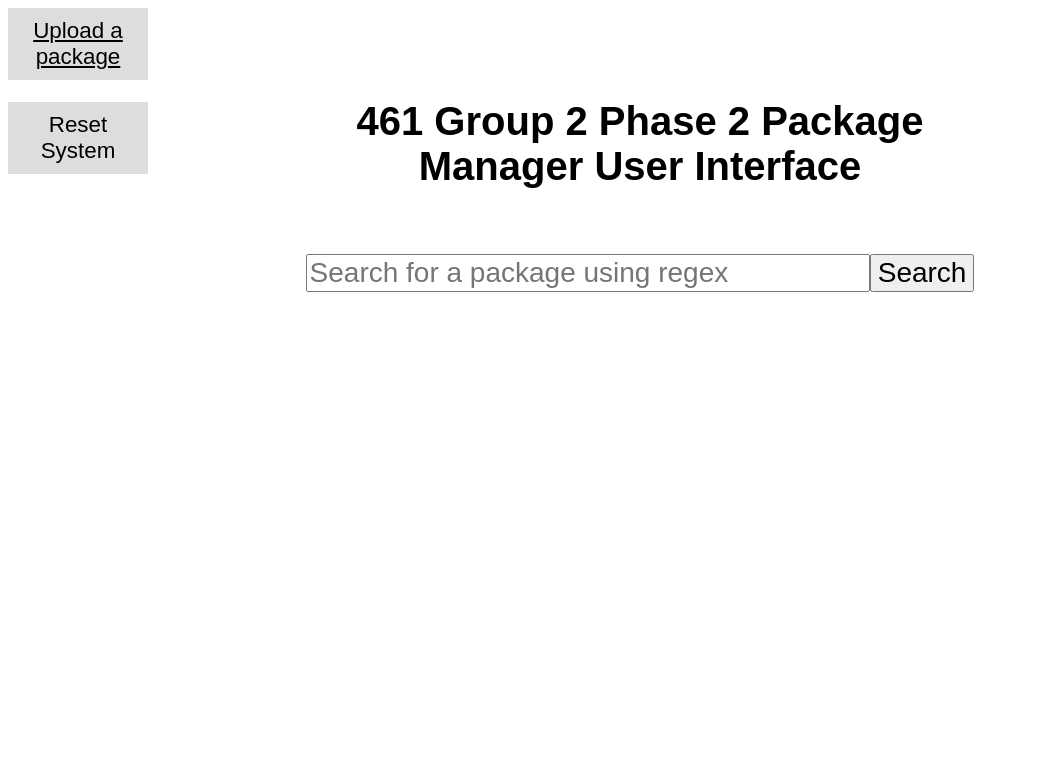
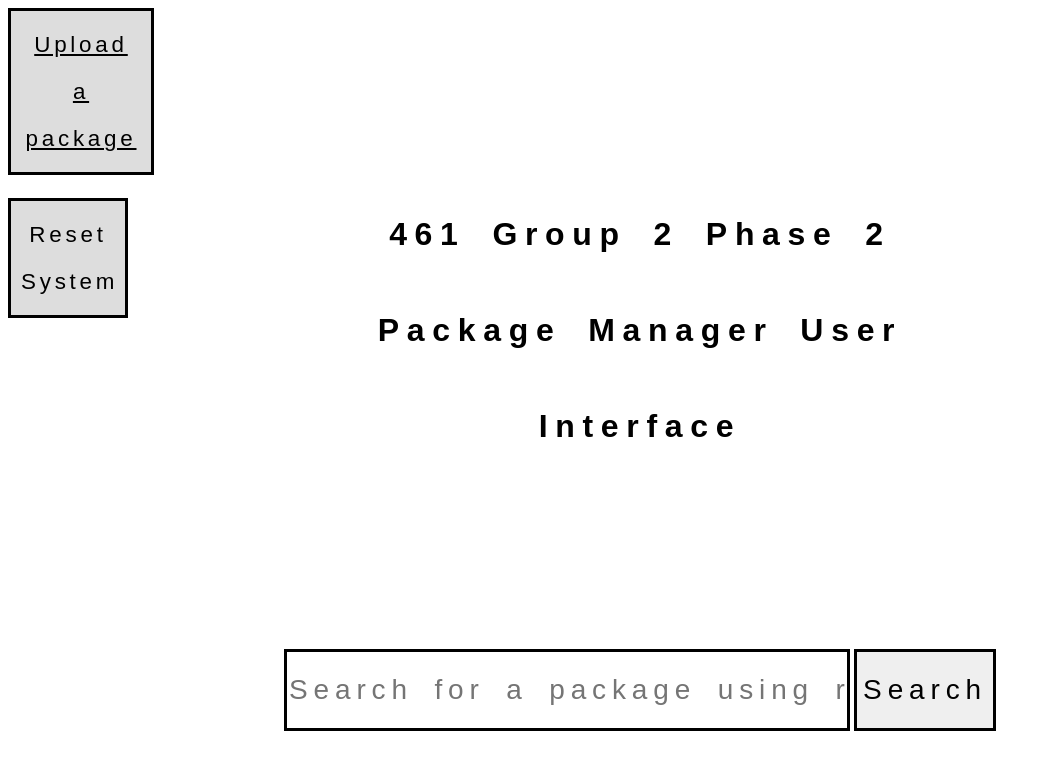
Before and after one commit to mghera02/461Group2Phase2, a Vue app in the folder 461Phase2/: page / in a window 1280 px wide. Shown: the top 770 px of the page, without its empty margins (0-1051 px from the left). Built offline with nearby package versions, Linux system fonts and the light colour scheme.

Commit message:
added ADA compliacne

```diff
--- a/461Phase2/src/assets/css/packageContainer.css
+++ b/461Phase2/src/assets/css/packageContainer.css
@@ -5,16 +5,29 @@
     display: flex;
     flex-direction: row;
     justify-content: space-between;
+    border-width: 3px;
+    border-color: black;
+    border: solid;
+    font-size: 1.4em;
+    word-spacing: 0.224em; /* .16 times size */
+    line-height: 2.1em; /* 1.5 times size */
+    letter-spacing: .168em;/* .12 times size */
 }
 
 .metricScore {
     margin-right: 1vw;
     margin-top: .5vw;
     font-size: 1.2em;
+    word-spacing: 0.192em; /* .16 times size */
+    line-height: 1.8em; /* 1.5 times size */
+    letter-spacing: .144em;/* .12 times size */
 }
 
 .packageTitle {
     font-size: 2em;
     margin-left: 20px;
     margin-top: 10px;
+    word-spacing: 0.32em; /* .16 times size */
+    line-height: 3em; /* 1.5 times size */
+    letter-spacing: .24em;/* .12 times size */
 }
--- a/461Phase2/src/assets/css/search.css
+++ b/461Phase2/src/assets/css/search.css
@@ -2,7 +2,19 @@
     position: relative;
     font-size: 1.75em;
     display: flex;
-    top: -5vw;
+    border-width: 3px;
+    border-color: black;
+    border: solid;
+    word-spacing: 0.28em; /* .16 times size */
+    line-height: 2.625em; /* 1.5 times size */
+    letter-spacing: .21em;/* .12 times size */
+}
+
+#searchBtn:focus {
+    color: red;
+    border-color: red;
+    border: solid;
+    border-width: 6px;
 }
 
 #searchBar {
@@ -10,7 +22,20 @@
     width:44%;
     font-size: 1.75em;
     display: flex;
-    top: -5vw;
+    border-width: 3px;
+    border-color: black;
+    border: solid;
+    margin-right: 4px;
+    word-spacing: .28em; /* .16 times size */
+    line-height: 2.625em; /* 1.5 times size */
+    letter-spacing: .21em;/* .12 times size */
+}
+
+#searchBar:focus {
+    color: red;
+    border-color: red;
+    border: solid;
+    border-width: 6px;
 }
 
 #topNav {
@@ -25,6 +50,64 @@
     justify-content: center;
 }
 
+#packages:focus {
+    color: red;
+    border-color: red;
+    border: solid;
+    border-width: 6px;
+}
+
+@media (max-width: 800px) {
+    .title {
+        text-align:center;
+        font-size: 1.4em;
+        font-family: Arial;
+        width: 70vw;
+        margin-left:auto;
+        margin-right:auto;
+        position: relative;
+        top: -4vw;
+        word-spacing: 0.224em; /* .16 times size */
+        line-height: 2.1em; /* 1.5 times size */
+        letter-spacing: .168em;/* .12 times size */
+    }
+
+    .goToBtn {
+        position: relative;
+        background: #ddd;
+        display: block;
+        width: 120px;
+        padding: 10px;
+        text-align:center;
+        color: black;
+        font-family: Arial;
+        font-size: 1.1em;
+        margin-bottom: 1em;
+        cursor: pointer;
+        border-width: 3px;
+        border-color: black;
+        border: solid;
+        word-spacing: 0.176em; /* .16 times size */
+        line-height: 1.65em; /* 1.5 times size */
+        letter-spacing: .132em;/* .12 times size */
+    }
+}
+
+@media (min-width: 800px) {
+    .title {
+        text-align:center;
+        font-size: 2em;
+        font-family: Arial;
+        width: 50vw;
+        margin-left:auto;
+        margin-right:auto;
+        position: relative;
+        top: -12vw;
+        word-spacing: 0.32em; /* .16 times size */
+        line-height: 3em; /* 1.5 times size */
+        letter-spacing: .24em;/* .12 times size */
+    }
+
     .goToBtn {
         position: relative;
         background: #ddd;
@@ -37,15 +120,18 @@
         font-size: 1.4em;
         margin-bottom: 1em;
         cursor: pointer;
+        border-width: 3px;
+        border-color: black;
+        border: solid;
+        word-spacing: 0.224em; /* .16 times size */
+        line-height: 2.1em; /* 1.5 times size */
+        letter-spacing: .168em;/* .12 times size */
+    }
 }
 
-.title {
-    text-align:center;
-    font-size: 2.5em;
-    font-family: Arial;
-    width: 50vw;
-    margin-left:auto;
-    margin-right:auto;
-    position: relative;
-    top: -8vw;
+.goToBtn:focus {
+    color: red;
+    border-color: red;
+    border: solid;
+    border-width: 6px;
 }
--- a/461Phase2/src/assets/css/uploadDownload.css
+++ b/461Phase2/src/assets/css/uploadDownload.css
@@ -7,6 +7,9 @@
     margin-right:auto;
     position: relative;
     top: -5vw;
+    word-spacing: 0.4em; /* .16 times size */
+    line-height: 3.75em; /* 1.5 times size */
+    letter-spacing: .3em;/* .12 times size */
 }
 
 .backBtn {
@@ -19,4 +22,64 @@
     color: black;
     font-family: Arial;
     font-size: 1.4em;
+    word-spacing: 0.224em; /* .16 times size */
+    line-height: 2.1em; /* 1.5 times size */
+    letter-spacing: .168em;/* .12 times size */
 }
+
+.backBtn:focus {
+    color: red;
+    border-color: red;
+    border: solid;
+    border-width: 6px;
+}
+
+.btn {
+    border-width: 3px;
+    border-color: black;
+    border: solid;
+    font-size: 1.4em;
+    background: #ddd;
+    word-spacing: 0.224em; /* .16 times size */
+    line-height: 2.1em; /* 1.5 times size */
+    letter-spacing: .168em;/* .12 times size */
+}
+
+.btn:focus {
+    color: red;
+    border-color: red;
+    border: solid;
+    border-width: 6px;
+}
+
+#textInput {
+    border-width: 3px;
+    border-color: black;
+    border: solid;
+    font-size: 1.4em;
+    width: 28.5vw;
+    margin-right: 10px;
+    word-spacing: 0.224em; /* .16 times size */
+    line-height: 2.1em; /* 1.5 times size */
+    letter-spacing: .168em;/* .12 times size */
+}
+
+#textInput:focus {
+    color: red;
+    border-color: red;
+    border: solid;
+    border-width: 6px;
+}
+
+#inline {
+    width: 25vw;
+    display: flex;
+    justify-content: space-around;
+}
+
+h2 {
+    font-size: 2em;
+    word-spacing: 0.32em; /* .16 times size */
+    line-height: 3em; /* 1.5 times size */
+    letter-spacing: .24em;/* .12 times size */
+}
--- a/461Phase2/src/components/searchBar.vue
+++ b/461Phase2/src/components/searchBar.vue
@@ -1,6 +1,6 @@
 <template>
   <main id="topNav">
-    <input id="searchBar" type="text" v-model="searchBarVal" placeholder="Search for a package using regex"/>
+    <input id="searchBar" v-on:keyup.enter="sendSearchToParent" type="text" v-model="searchBarVal" placeholder="Search for a package using regex"/>
     <button id="searchBtn" @click="sendSearchToParent"> Search </button>
   </main>
 </template>
--- a/461Phase2/src/views/HomeView.vue
+++ b/461Phase2/src/views/HomeView.vue
@@ -7,7 +7,7 @@
 
 <template>
   <router-link :to="{ name: 'upload', params: {} }" class="goToBtn">Upload a package</router-link>
-  <div @click="resetSystem" class="goToBtn">Reset System</div>
+  <button @click="resetSystem" class="goToBtn">Reset System</button>
   <h1 class="title">461 Group 2 Phase 2 Package Manager User Interface</h1>
   <main>
     <SearchBar @search-bar-val="getSearchBarVal"/>
--- a/461Phase2/src/views/InstallView.vue
+++ b/461Phase2/src/views/InstallView.vue
@@ -1,10 +1,16 @@
+<style lang="css" src="../assets/css/uploadDownload.css"></style>
+
 <template>
     <router-link :to="{ name: 'home', params: {} }" class="goToBtn">Back to search page</router-link>
-     <h1 class="title">
-         Download a package
-     </h1>
-    {{ this.$route.params.packageName }}
-    <button @click="getPackageZip">DOWNLOAD</button>
+    <h1 class="title">
+        Download a package
+    </h1>
+    <span id="inline">
+        <h2>
+            {{ this.$route.params.packageName }}:
+        </h2>
+        <button class="btn" @click="getPackageZip">DOWNLOAD</button>
+    </span>
  </template>
 
  <script>
--- a/461Phase2/src/views/UploadView.vue
+++ b/461Phase2/src/views/UploadView.vue
@@ -5,12 +5,17 @@
     <h1 class="title">
         Upload a package
     </h1>
-   <input ref="file" v-on:change="handleFileUpload()"  type="file">
+   <input class="btn" ref="file" v-on:change="handleFileUpload()"  type="file">
    <h3>
       {{uploadStatus}}
    </h3>
+
+   <h2>
+    or
+   </h2>
+
    <input id="textInput" type="text" v-model="npmUrl" placeholder="Type an in npm url to ingest"/>
-   <button id="ingest" @click="npmIngest"> Ingest </button>
+   <button id="ingest" class="btn" @click="npmIngest"> Ingest </button>
    <h3>
       {{ingestStatus}}
    </h3>
```
Lines whose indentation alone changed are shown as unchanged.
